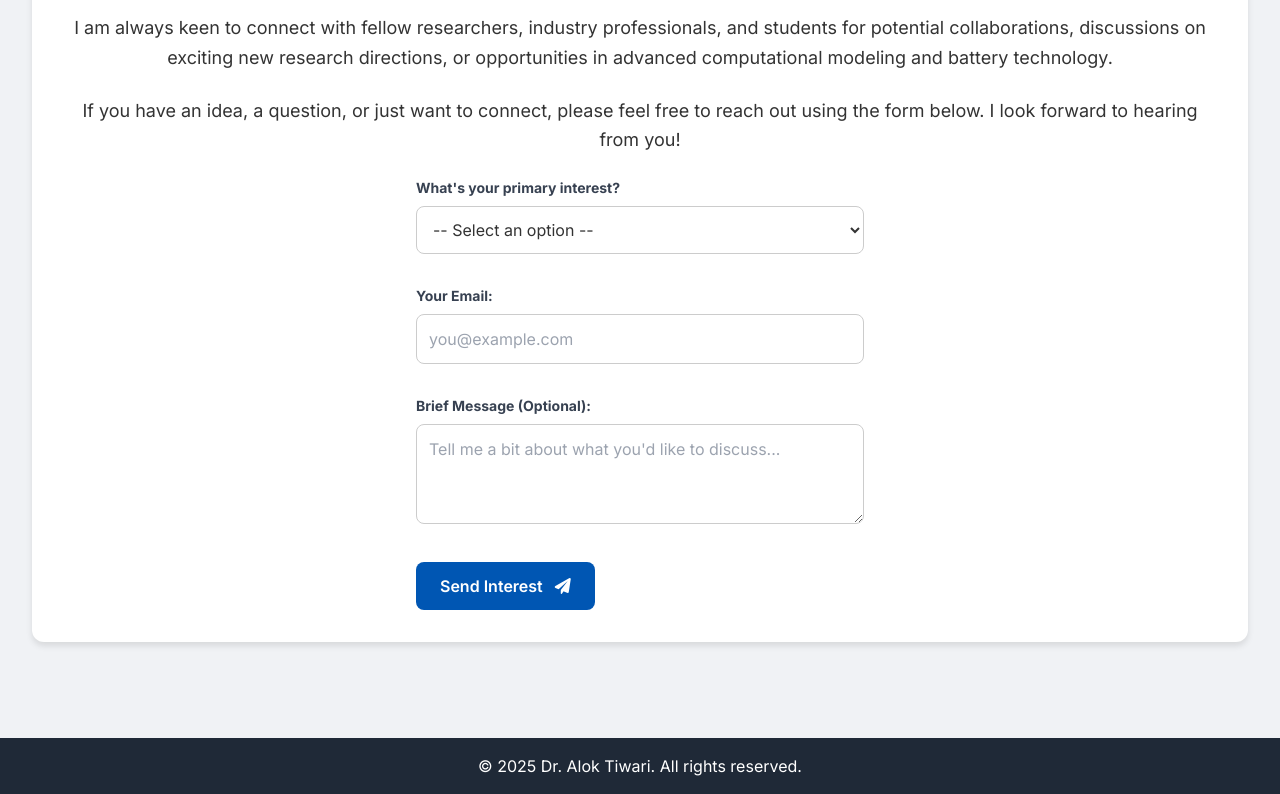
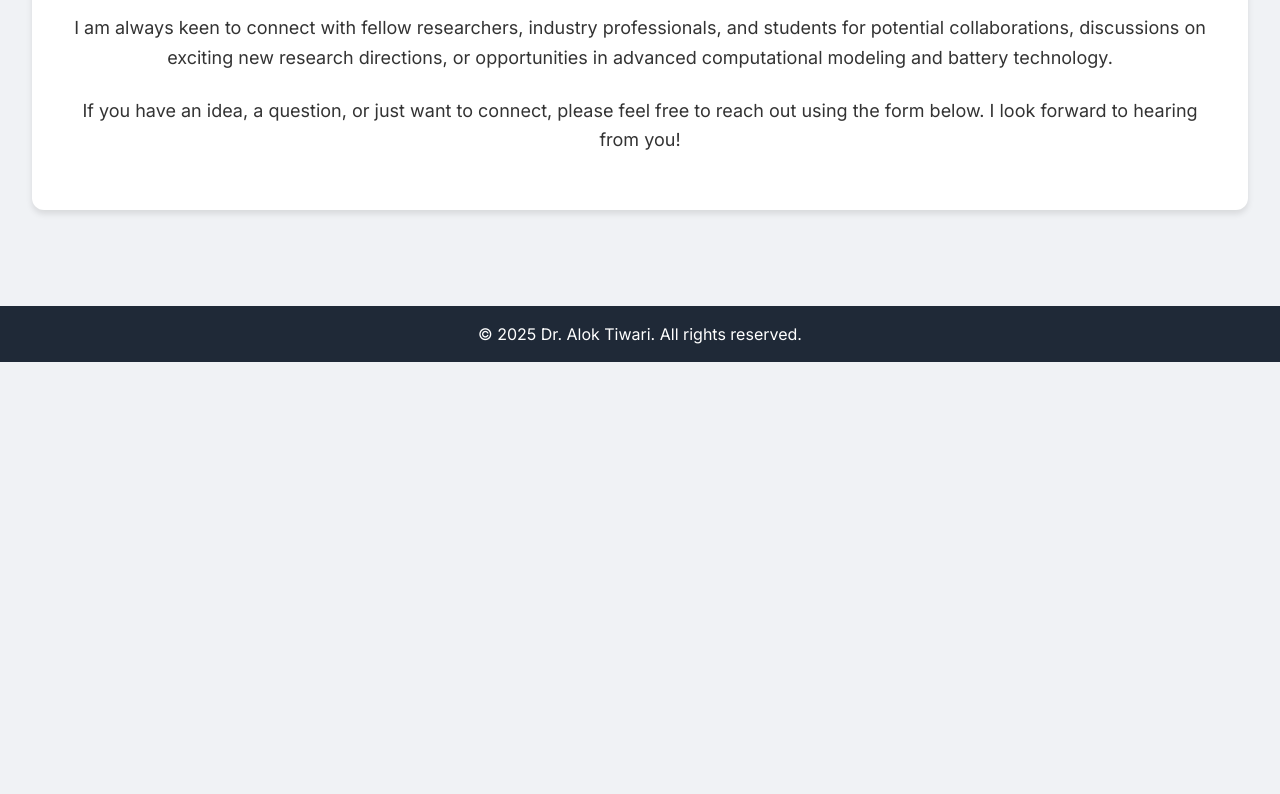
Before and after one commit to aloktiwari121/Webpage, a plain HTML site: page index.html in a window 1280 px wide. Shown: the part 4958-5752 px from the top of the page. After the commit the page ends 5320 px from the top, so only its background shows below. Drawn offline with nearby package versions, Linux system fonts and the light colour scheme.

Commit message:
Update index.html

```diff
--- a/index.html
+++ b/index.html
@@ -510,30 +510,6 @@
             <p class="text-lg leading-relaxed mb-6">
                 If you have an idea, a question, or just want to connect, please feel free to reach out using the form below. I look forward to hearing from you!
             </p>
-
-            <form id="collaboration-form" class="max-w-md mx-auto text-left" action="https://formspree.io/f/tiwarialok28@gmail.com" method="POST">
-                <div class="mb-4">
-                    <label for="interest" class="block text-gray-700 text-sm font-bold mb-2">What's your primary interest?</label>
-                    <select id="interest" name="interest" class="form-select" required>
-                        <option value="">-- Select an option --</option>
-                        <option value="collaboration">Research Collaboration</option>
-                        <option value="discussion">Discussion on a Specific Topic</option>
-<!--                         <option value="opportunity">Job/Postdoc Opportunity</option> -->
-<!--                         <option value="student">Student Inquiry (e.g., PhD, Internship)</option> -->
-                        <option value="other">Other</option>
-                    </select>
-                </div>
-                <div class="mb-4">
-                    <label for="email" class="block text-gray-700 text-sm font-bold mb-2">Your Email:</label>
-                    <input type="email" id="email" name="email" class="form-input" placeholder="you@example.com" required>
-                </div>
-                <div class="mb-4">
-                    <label for="message" class="block text-gray-700 text-sm font-bold mb-2">Brief Message (Optional):</label>
-                    <textarea id="message" name="message" class="form-textarea" placeholder="Tell me a bit about what you'd like to discuss..."></textarea>
-                </div>
-                <button type="submit" class="form-submit-button">Send Interest <i class="fas fa-paper-plane ml-2"></i></button>
-                <div id="form-response-message" class="form-message hidden"></div>
-            </form>
         </section>
 
     </main>
```
